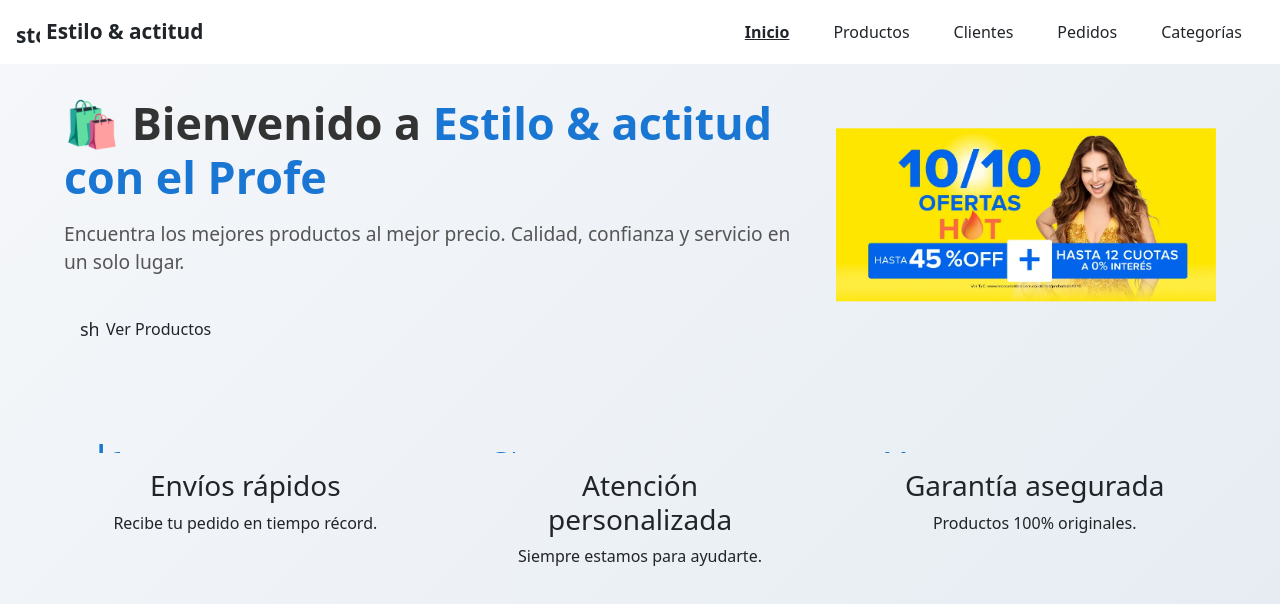
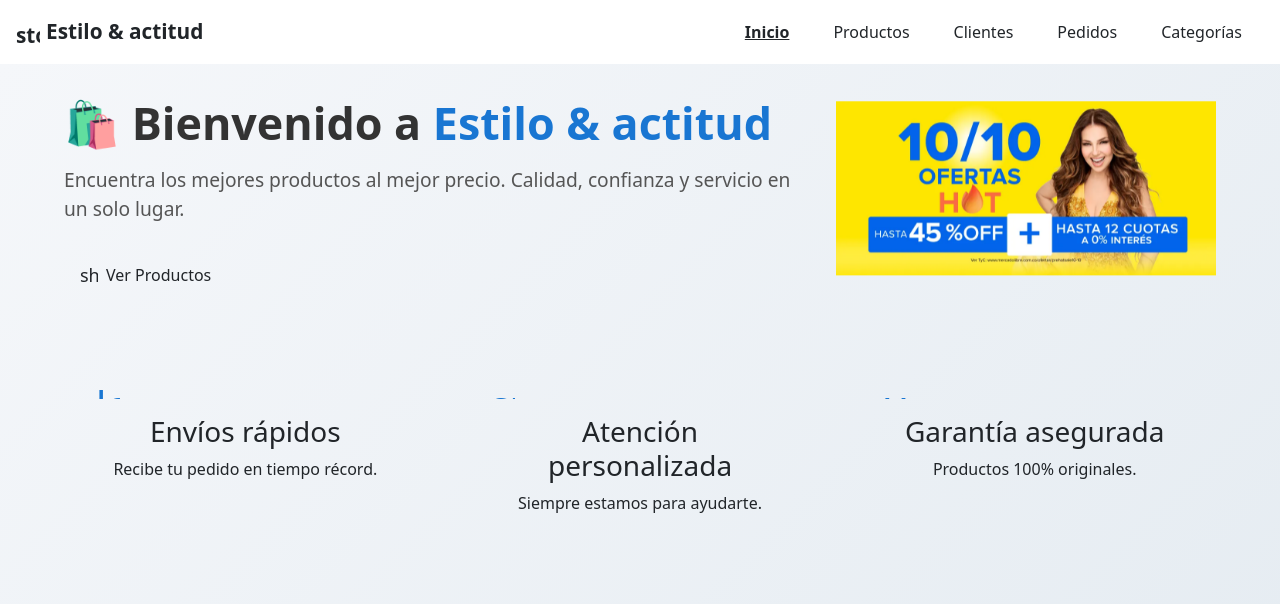
Before and after one commit to mauricioangarita1094-arch/e-comerce1, an Angular app: page /inicio in a window 1280 px wide. Shown: the top 604 px of the page. Built offline with nearby package versions, Linux system fonts and the light colour scheme.

Commit message:
Control final de versión

```diff
--- a/src/app/components/inicio/inicio.html
+++ b/src/app/components/inicio/inicio.html
@@ -1,7 +1,7 @@
 <div class="inicio-container">
   <section class="hero">
     <div class="hero-text">
-      <h1>🛍️ Bienvenido a <span class="highlight">Estilo & actitud con el Profe</span></h1>
+      <h1>🛍️ Bienvenido a <span class="highlight">Estilo & actitud </span></h1>
       <p>
         Encuentra los mejores productos al mejor precio.
         Calidad, confianza y servicio en un solo lugar.
```
